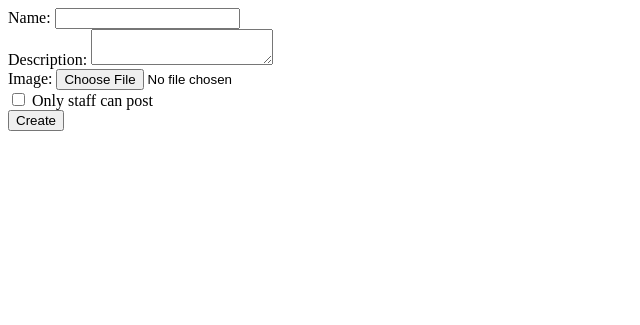
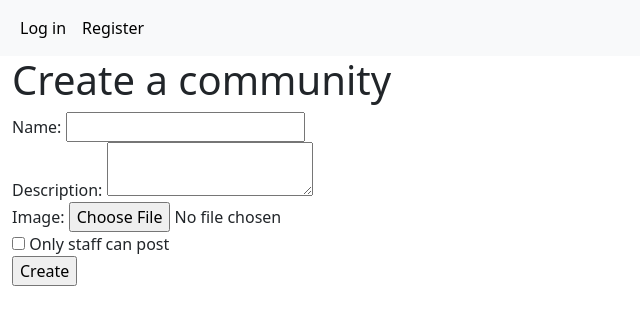
Before and after one commit to bikerski-ctrl/socmedia, a Django app: template socialmedia/templates/community/community_create.html in a window 1280 px wide. Shown: the top 325 px of the page, without its empty margins (0-640 px from the left). Run offline with Django 5.2, Linux system fonts and the light colour scheme; the template is opened without the code that fills it, so the values that code supplies are empty.

Commit message:
Formatting community creation

```diff
--- a/socialmedia/templates/community/community_create.html
+++ b/socialmedia/templates/community/community_create.html
@@ -1,3 +1,9 @@
+{% extends 'base.html' %}
+
+{% block title %}Create community{% endblock title %}
+
+{% block content %}
+<h1>Create a community</h1>
 <form action="{% url 'community_create' %}" method="post" enctype="multipart/form-data">
     {% csrf_token %}
     <div>
@@ -18,3 +24,4 @@
     </div>
     <input type="submit" value="Create">
 </form>
+{% endblock content %}
```
